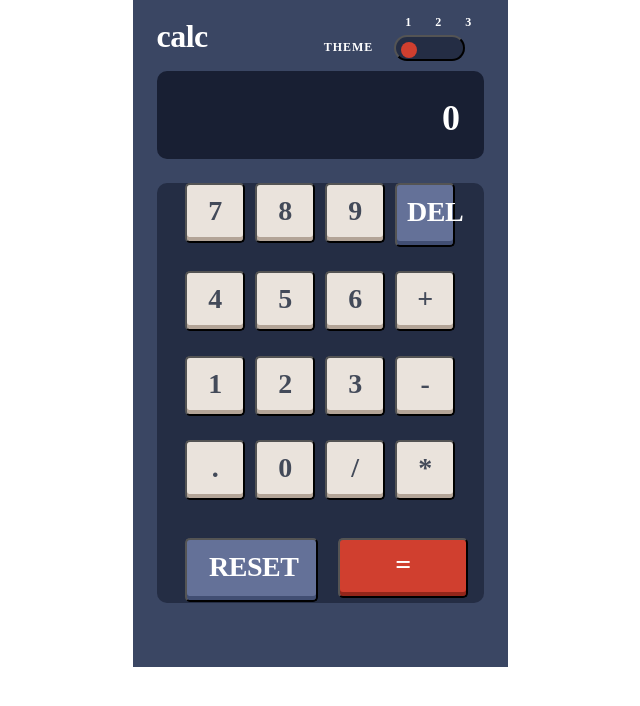
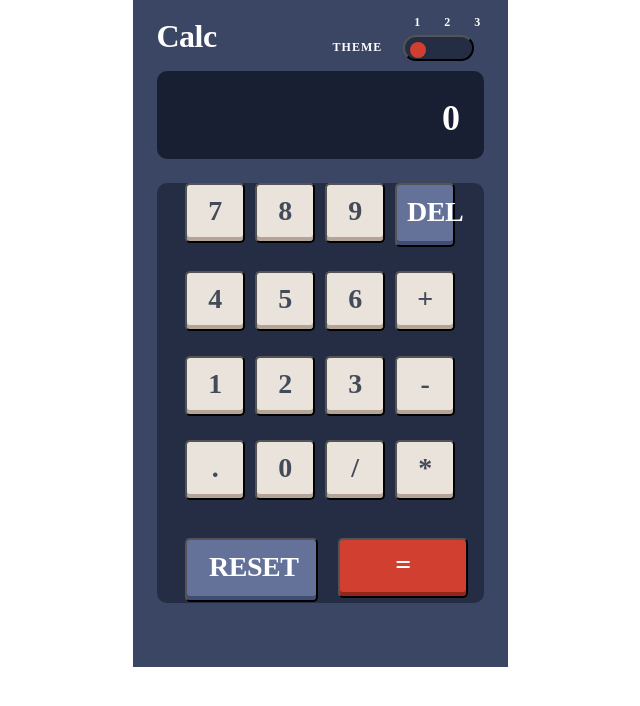
Before and after one commit to idanlevy2020/calculator-app, a React (Create React App) app: page / in a window 1280 px wide. Shown: the top 706 px of the page, without its empty margins (320-960 px from the left). Built offline with nearby package versions, Linux system fonts and the light colour scheme.

Commit message:
change title h1

```diff
--- a/src/App.js
+++ b/src/App.js
@@ -145,7 +145,7 @@ function App() {
     return (
         <div className="App flex-column">
             <div className="header flex-row">
-                <h1 id="calc">calc</h1>
+                <h1 id="calc">Calc</h1>
                 <span>THEME</span>
                 <div>
                     <span className="SeveralSituations"> 1 </span>
```
